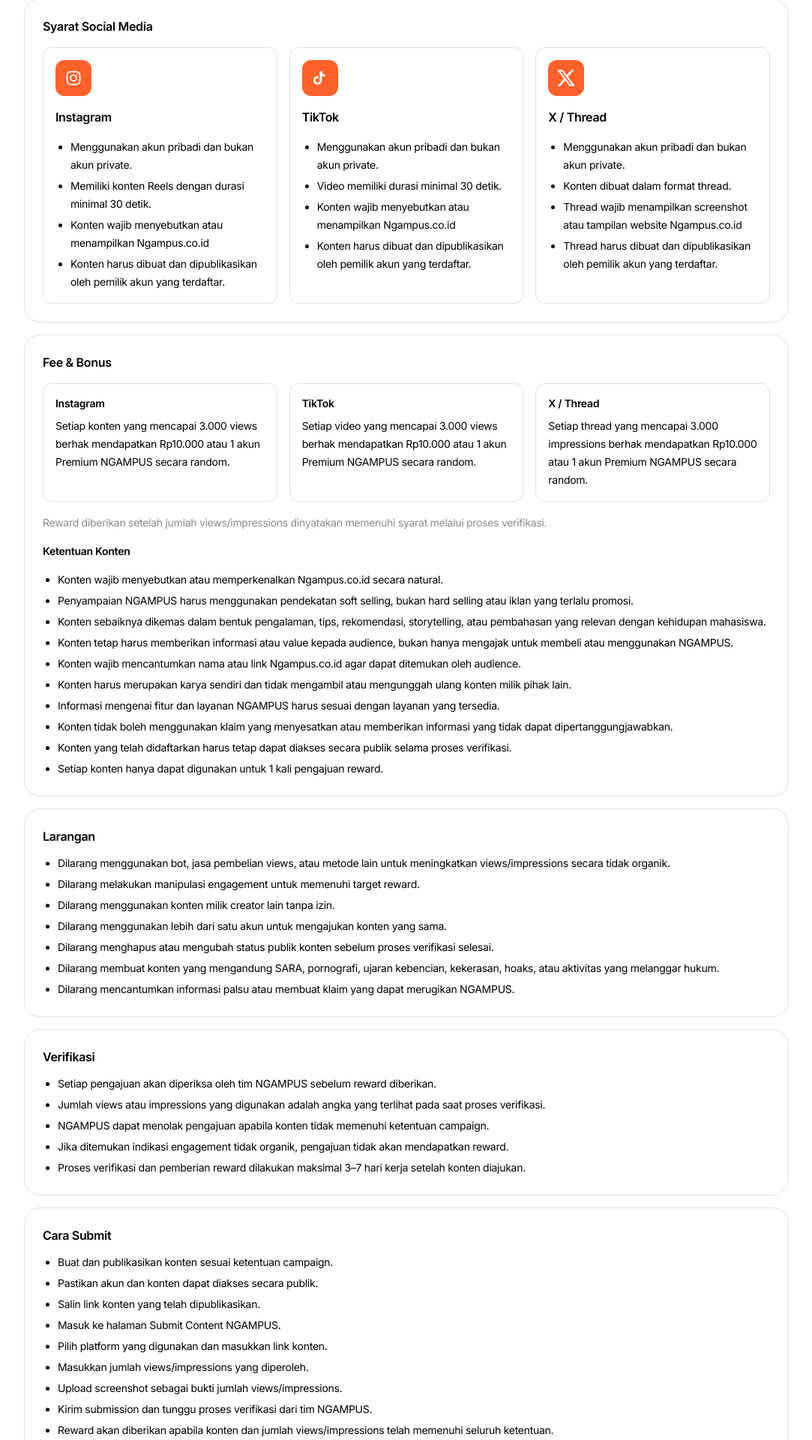
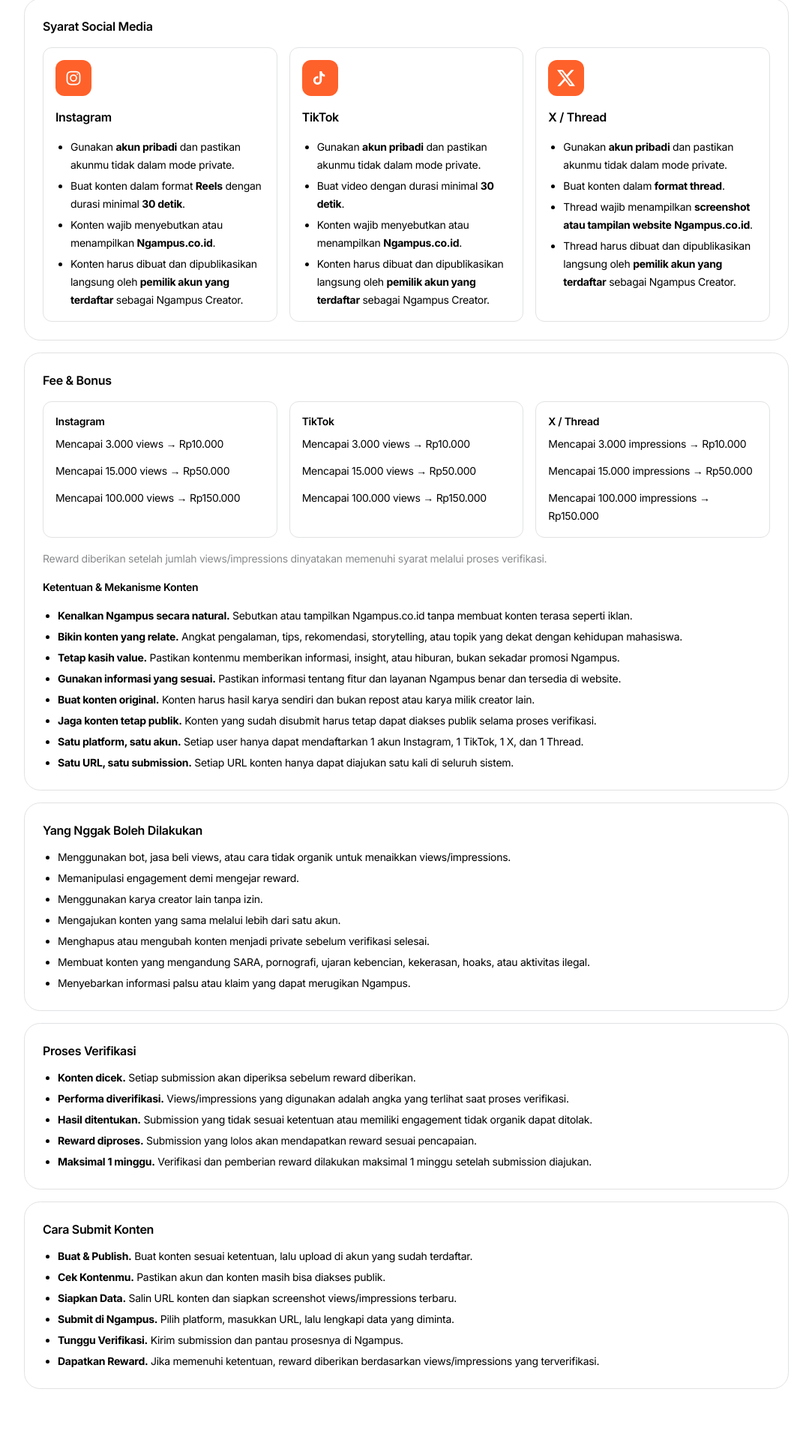
Before and after one commit to ngampus-web/ngampus-fe, a Next.js app: page /creator in a window 1280 px wide. Shown: the part 731-2651 px from the top of the page at 75% size, without its empty margins (98-1181 px from the left). Built offline with nearby package versions, Linux system fonts and the light colour scheme; no server answers.

Commit message:
feat: update creator guide and reward tiers

```diff
--- a/features/content/api.ts
+++ b/features/content/api.ts
@@ -1,3 +1,4 @@
+import { upgradeCreatorGuide } from "./creator-content"
 import type { Metadata } from "next"
 import { serverGet } from "@/lib/api/server"
 import { PAGE_DEFAULTS } from "./defaults"
@@ -17,7 +18,13 @@ export async function getPageContent<K extends ContentPage>(
   const draft = await readContentDraft()
   if (draft?.page === page) return draft.value as PageContent<K>
   try {
-    return (await serverGet<PageContent<K>>(`/content/pages/${page}`)).data
+    const content = (await serverGet<PageContent<K>>(`/content/pages/${page}`))
+      .data
+    return page === "creator"
+      ? (upgradeCreatorGuide(
+          content as PageContent<"creator">
+        ) as unknown as PageContent<K>)
+      : content
   } catch {
     return PAGE_DEFAULTS[page] as PageContent<K>
   }
--- /dev/null
+++ b/features/content/creator-content.ts
@@ -0,0 +1,28 @@
+import { createHash } from "node:crypto"
+import { creatorDefault } from "./defaults/creator"
+
+// Upgrade only exact copies of the old bundled guide; preserve custom CMS edits.
+const legacyFingerprints = {
+  platforms: "891e5ffb81da2ef9f2ab570219f4aa7e54183b494e4133ecdcbb429a279a67c5",
+  fees: "ef2a8656797f431394b1b32bd9e097336e90e68ae8b9493e7924dfd084dc3b2e",
+  contentRules:
+    "52dc54142a77953f403a842c236c0473803ca57ca24584b794847bda56fdb8d2",
+  sections: "d54b60edf97a17280ef9ee8d98778593d2f091e35953ed203a5abad785def78e",
+} as const
+
+export function upgradeCreatorGuide<T extends typeof creatorDefault>(
+  content: T
+): T {
+  const updated = { ...content }
+  for (const key of Object.keys(
+    legacyFingerprints
+  ) as (keyof typeof legacyFingerprints)[]) {
+    const fingerprint = createHash("sha256")
+      .update(JSON.stringify(content[key]) ?? "null")
+      .digest("hex")
+    if (fingerprint === legacyFingerprints[key]) {
+      Object.assign(updated, { [key]: creatorDefault[key] })
+    }
+  }
+  return updated
+}
--- a/features/content/defaults/creator.ts
+++ b/features/content/defaults/creator.ts
@@ -24,96 +24,91 @@ export const creatorDefault = {
       icon: "instagram",
       name: "Instagram",
       items: [
-        "Menggunakan akun pribadi dan bukan akun private.",
-        "Memiliki konten Reels dengan durasi minimal 30 detik.",
-        "Konten wajib menyebutkan atau menampilkan Ngampus.co.id",
-        "Konten harus dibuat dan dipublikasikan oleh pemilik akun yang terdaftar.",
+        "Gunakan akun pribadi dan pastikan akunmu tidak dalam mode private.",
+        "Buat konten dalam format Reels dengan durasi minimal 30 detik.",
+        "Konten wajib menyebutkan atau menampilkan Ngampus.co.id.",
+        "Konten harus dibuat dan dipublikasikan langsung oleh pemilik akun yang terdaftar sebagai Ngampus Creator.",
       ],
     },
     {
       icon: "tiktok",
       name: "TikTok",
       items: [
-        "Menggunakan akun pribadi dan bukan akun private.",
-        "Video memiliki durasi minimal 30 detik.",
-        "Konten wajib menyebutkan atau menampilkan Ngampus.co.id",
-        "Konten harus dibuat dan dipublikasikan oleh pemilik akun yang terdaftar.",
+        "Gunakan akun pribadi dan pastikan akunmu tidak dalam mode private.",
+        "Buat video dengan durasi minimal 30 detik.",
+        "Konten wajib menyebutkan atau menampilkan Ngampus.co.id.",
+        "Konten harus dibuat dan dipublikasikan langsung oleh pemilik akun yang terdaftar sebagai Ngampus Creator.",
       ],
     },
     {
       icon: "x",
       name: "X / Thread",
       items: [
-        "Menggunakan akun pribadi dan bukan akun private.",
-        "Konten dibuat dalam format thread.",
-        "Thread wajib menampilkan screenshot atau tampilan website Ngampus.co.id",
-        "Thread harus dibuat dan dipublikasikan oleh pemilik akun yang terdaftar.",
+        "Gunakan akun pribadi dan pastikan akunmu tidak dalam mode private.",
+        "Buat konten dalam format thread.",
+        "Thread wajib menampilkan screenshot atau tampilan website Ngampus.co.id.",
+        "Thread harus dibuat dan dipublikasikan langsung oleh pemilik akun yang terdaftar sebagai Ngampus Creator.",
       ],
     },
   ],
   fees: [
     {
       name: "Instagram",
-      text: "Setiap konten yang mencapai 3.000 views berhak mendapatkan Rp10.000 atau 1 akun Premium NGAMPUS secara random.",
+      text: "Mencapai 3.000 views → Rp10.000\nMencapai 15.000 views → Rp50.000\nMencapai 100.000 views → Rp150.000",
     },
     {
       name: "TikTok",
-      text: "Setiap video yang mencapai 3.000 views berhak mendapatkan Rp10.000 atau 1 akun Premium NGAMPUS secara random.",
+      text: "Mencapai 3.000 views → Rp10.000\nMencapai 15.000 views → Rp50.000\nMencapai 100.000 views → Rp150.000",
     },
     {
       name: "X / Thread",
-      text: "Setiap thread yang mencapai 3.000 impressions berhak mendapatkan Rp10.000 atau 1 akun Premium NGAMPUS secara random.",
+      text: "Mencapai 3.000 impressions → Rp10.000\nMencapai 15.000 impressions → Rp50.000\nMencapai 100.000 impressions → Rp150.000",
     },
   ],
   feeNote:
     "Reward diberikan setelah jumlah views/impressions dinyatakan memenuhi syarat melalui proses verifikasi.",
   contentRules: [
-    "Konten wajib menyebutkan atau memperkenalkan Ngampus.co.id secara natural.",
-    "Penyampaian NGAMPUS harus menggunakan pendekatan soft selling, bukan hard selling atau iklan yang terlalu promosi.",
-    "Konten sebaiknya dikemas dalam bentuk pengalaman, tips, rekomendasi, storytelling, atau pembahasan yang relevan dengan kehidupan mahasiswa.",
-    "Konten tetap harus memberikan informasi atau value kepada audience, bukan hanya mengajak untuk membeli atau menggunakan NGAMPUS.",
-    "Konten wajib mencantumkan nama atau link Ngampus.co.id agar dapat ditemukan oleh audience.",
-    "Konten harus merupakan karya sendiri dan tidak mengambil atau mengunggah ulang konten milik pihak lain.",
-    "Informasi mengenai fitur dan layanan NGAMPUS harus sesuai dengan layanan yang tersedia.",
-    "Konten tidak boleh menggunakan klaim yang menyesatkan atau memberikan informasi yang tidak dapat dipertanggungjawabkan.",
-    "Konten yang telah didaftarkan harus tetap dapat diakses secara publik selama proses verifikasi.",
-    "Setiap konten hanya dapat digunakan untuk 1 kali pengajuan reward.",
+    "Kenalkan Ngampus secara natural. Sebutkan atau tampilkan Ngampus.co.id tanpa membuat konten terasa seperti iklan.",
+    "Bikin konten yang relate. Angkat pengalaman, tips, rekomendasi, storytelling, atau topik yang dekat dengan kehidupan mahasiswa.",
+    "Tetap kasih value. Pastikan kontenmu memberikan informasi, insight, atau hiburan, bukan sekadar promosi Ngampus.",
+    "Gunakan informasi yang sesuai. Pastikan informasi tentang fitur dan layanan Ngampus benar dan tersedia di website.",
+    "Buat konten original. Konten harus hasil karya sendiri dan bukan repost atau karya milik creator lain.",
+    "Jaga konten tetap publik. Konten yang sudah disubmit harus tetap dapat diakses publik selama proses verifikasi.",
+    "Satu platform, satu akun. Setiap user hanya dapat mendaftarkan 1 akun Instagram, 1 TikTok, 1 X, dan 1 Thread.",
+    "Satu URL, satu submission. Setiap URL konten hanya dapat diajukan satu kali di seluruh sistem.",
   ],
   sections: [
     {
-      title: "Larangan",
+      title: "Yang Nggak Boleh Dilakukan",
       items: [
-        "Dilarang menggunakan bot, jasa pembelian views, atau metode lain untuk meningkatkan views/impressions secara tidak organik.",
-        "Dilarang melakukan manipulasi engagement untuk memenuhi target reward.",
-        "Dilarang menggunakan konten milik creator lain tanpa izin.",
-        "Dilarang menggunakan lebih dari satu akun untuk mengajukan konten yang sama.",
-        "Dilarang menghapus atau mengubah status publik konten sebelum proses verifikasi selesai.",
-        "Dilarang membuat konten yang mengandung SARA, pornografi, ujaran kebencian, kekerasan, hoaks, atau aktivitas yang melanggar hukum.",
-        "Dilarang mencantumkan informasi palsu atau membuat klaim yang dapat merugikan NGAMPUS.",
+        "Menggunakan bot, jasa beli views, atau cara tidak organik untuk menaikkan views/impressions.",
+        "Memanipulasi engagement demi mengejar reward.",
+        "Menggunakan karya creator lain tanpa izin.",
+        "Mengajukan konten yang sama melalui lebih dari satu akun.",
+        "Menghapus atau mengubah konten menjadi private sebelum verifikasi selesai.",
+        "Membuat konten yang mengandung SARA, pornografi, ujaran kebencian, kekerasan, hoaks, atau aktivitas ilegal.",
+        "Menyebarkan informasi palsu atau klaim yang dapat merugikan Ngampus.",
       ],
     },
     {
-      title: "Verifikasi",
+      title: "Proses Verifikasi",
       items: [
-        "Setiap pengajuan akan diperiksa oleh tim NGAMPUS sebelum reward diberikan.",
-        "Jumlah views atau impressions yang digunakan adalah angka yang terlihat pada saat proses verifikasi.",
-        "NGAMPUS dapat menolak pengajuan apabila konten tidak memenuhi ketentuan campaign.",
-        "Jika ditemukan indikasi engagement tidak organik, pengajuan tidak akan mendapatkan reward.",
-        "Proses verifikasi dan pemberian reward dilakukan maksimal 3–7 hari kerja setelah konten diajukan.",
+        "Konten dicek. Setiap submission akan diperiksa sebelum reward diberikan.",
+        "Performa diverifikasi. Views/impressions yang digunakan adalah angka yang terlihat saat proses verifikasi.",
+        "Hasil ditentukan. Submission yang tidak sesuai ketentuan atau memiliki engagement tidak organik dapat ditolak.",
+        "Reward diproses. Submission yang lolos akan mendapatkan reward sesuai pencapaian.",
+        "Maksimal 1 minggu. Verifikasi dan pemberian reward dilakukan maksimal 1 minggu setelah submission diajukan.",
       ],
     },
     {
-      title: "Cara Submit",
+      title: "Cara Submit Konten",
       items: [
-        "Buat dan publikasikan konten sesuai ketentuan campaign.",
-        "Pastikan akun dan konten dapat diakses secara publik.",
-        "Salin link konten yang telah dipublikasikan.",
-        "Masuk ke halaman Submit Content NGAMPUS.",
-        "Pilih platform yang digunakan dan masukkan link konten.",
-        "Masukkan jumlah views/impressions yang diperoleh.",
-        "Upload screenshot sebagai bukti jumlah views/impressions.",
-        "Kirim submission dan tunggu proses verifikasi dari tim NGAMPUS.",
-        "Reward akan diberikan apabila konten dan jumlah views/impressions telah memenuhi seluruh ketentuan.",
+        "Buat & Publish. Buat konten sesuai ketentuan, lalu upload di akun yang sudah terdaftar.",
+        "Cek Kontenmu. Pastikan akun dan konten masih bisa diakses publik.",
+        "Siapkan Data. Salin URL konten dan siapkan screenshot views/impressions terbaru.",
+        "Submit di Ngampus. Pilih platform, masukkan URL, lalu lengkapi data yang diminta.",
+        "Tunggu Verifikasi. Kirim submission dan pantau prosesnya di Ngampus.",
+        "Dapatkan Reward. Jika memenuhi ketentuan, reward diberikan berdasarkan views/impressions yang terverifikasi.",
       ],
     },
   ],
--- a/features/creator/components/creator-landing.tsx
+++ b/features/creator/components/creator-landing.tsx
@@ -6,6 +6,28 @@ import { CreatorHeader } from "@/features/creator/components/creator-header"
 import { PAGE_DEFAULTS } from "@/features/content/defaults"
 import type { PageContent } from "@/features/content/api"
 import type { CreatorExample } from "@/lib/api/endpoints/content"
+
+function GuideItem({ text, lead = false }: { text: string; lead?: boolean }) {
+  if (lead) {
+    const end = text.indexOf(". ")
+    if (end >= 0)
+      return (
+        <>
+          <strong>{text.slice(0, end + 1)}</strong>
+          {text.slice(end + 1)}
+        </>
+      )
+  }
+  return (
+    <>
+      {text
+        .split(
+          /(akun pribadi|Reels|30 detik|Ngampus\.co\.id|pemilik akun yang terdaftar|screenshot atau tampilan website|format thread)/g
+        )
+        .map((part, i) => (i % 2 ? <strong key={i}>{part}</strong> : part))}
+    </>
+  )
+}
 
 function PlatformIcon({ icon }: { icon: string }) {
   if (icon === "instagram") {
@@ -127,7 +149,9 @@ export function CreatorLanding({
                 </h3>
                 <ul className="list-disc space-y-1 pl-5 text-sm leading-6 tracking-[-0.02em]">
                   {platform.items.map((item) => (
-                    <li key={item}>{item}</li>
+                    <li key={item}>
+                      <GuideItem text={item} />
+                    </li>
                   ))}
                 </ul>
               </div>
@@ -148,9 +172,11 @@ export function CreatorLanding({
                 <h3 className="text-sm font-semibold tracking-[-0.02em]">
                   {fee.name}
                 </h3>
-                <p className="text-sm leading-6 tracking-[-0.02em]">
-                  {fee.text}
-                </p>
+                <ul className="space-y-3 text-sm leading-6 tracking-[-0.02em]">
+                  {fee.text.split("\n").map((tier) => (
+                    <li key={tier}>{tier}</li>
+                  ))}
+                </ul>
               </div>
             ))}
           </div>
@@ -158,11 +184,13 @@ export function CreatorLanding({
             {campaignFeeNote}
           </p>
           <h3 className="text-sm font-semibold tracking-[-0.02em]">
-            Ketentuan Konten
+            Ketentuan & Mekanisme Konten
           </h3>
           <ul className="list-disc space-y-1 pl-5 text-sm leading-6 tracking-[-0.02em]">
             {campaignContentRules.map((item) => (
-              <li key={item}>{item}</li>
+              <li key={item}>
+                <GuideItem text={item} lead />
+              </li>
             ))}
           </ul>
         </section>
@@ -179,7 +207,9 @@ export function CreatorLanding({
             </h2>
             <ul className="list-disc space-y-1 pl-5 text-sm leading-6 tracking-[-0.02em]">
               {section.items.map((item) => (
-                <li key={item}>{item}</li>
+                <li key={item}>
+                  <GuideItem text={item} lead />
+                </li>
               ))}
             </ul>
           </section>
--- a/features/creator/data/campaign.ts
+++ b/features/creator/data/campaign.ts
@@ -1,120 +1,8 @@
-export const creatorJoinSteps = [
-  {
-    title: "Daftar & Pahami Ketentuannya",
-    body: "Isi data pendaftaran dengan lengkap, lalu baca ketentuan dan panduan Ngampus Creator sebelum mulai",
-  },
-  {
-    title: "Buat & Submit Kontenmu",
-    body: "Buat konten sesuai ketentuan, upload di media sosialmu, lalu submit link konten melalui website Ngampus",
-  },
-  {
-    title: "Tunggu Verifikasi & Dapatkan Reward",
-    body: "Kontenmu akan kami verifikasi. Kalau dinyatakan valid, reward akan masuk ke saldo akunmu dan bisa langsung kamu withdraw",
-  },
-]
+import { creatorDefault } from "../../content/defaults/creator"
 
-export const campaignPlatforms = [
-  {
-    icon: "instagram" as const,
-    name: "Instagram",
-    items: [
-      "Menggunakan akun pribadi dan bukan akun private.",
-      "Memiliki konten Reels dengan durasi minimal 30 detik.",
-      "Konten wajib menyebutkan atau menampilkan Ngampus.co.id",
-      "Konten harus dibuat dan dipublikasikan oleh pemilik akun yang terdaftar.",
-    ],
-  },
-  {
-    icon: "tiktok" as const,
-    name: "TikTok",
-    items: [
-      "Menggunakan akun pribadi dan bukan akun private.",
-      "Video memiliki durasi minimal 30 detik.",
-      "Konten wajib menyebutkan atau menampilkan Ngampus.co.id",
-      "Konten harus dibuat dan dipublikasikan oleh pemilik akun yang terdaftar.",
-    ],
-  },
-  {
-    icon: "x" as const,
-    name: "X / Thread",
-    items: [
-      "Menggunakan akun pribadi dan bukan akun private.",
-      "Konten dibuat dalam format thread.",
-      "Thread wajib menampilkan screenshot atau tampilan website Ngampus.co.id",
-      "Thread harus dibuat dan dipublikasikan oleh pemilik akun yang terdaftar.",
-    ],
-  },
-]
-
-export const campaignFees = [
-  {
-    name: "Instagram",
-    text: "Setiap konten yang mencapai 3.000 views berhak mendapatkan Rp10.000 atau 1 akun Premium NGAMPUS secara random.",
-  },
-  {
-    name: "TikTok",
-    text: "Setiap video yang mencapai 3.000 views berhak mendapatkan Rp10.000 atau 1 akun Premium NGAMPUS secara random.",
-  },
-  {
-    name: "X / Thread",
-    text: "Setiap thread yang mencapai 3.000 impressions berhak mendapatkan Rp10.000 atau 1 akun Premium NGAMPUS secara random.",
-  },
-]
-
-export const campaignFeeNote =
-  "Reward diberikan setelah jumlah views/impressions dinyatakan memenuhi syarat melalui proses verifikasi."
-
-export const campaignContentRules = [
-  "Konten wajib menyebutkan atau memperkenalkan Ngampus.co.id secara natural.",
-  "Penyampaian NGAMPUS harus menggunakan pendekatan soft selling, bukan hard selling atau iklan yang terlalu promosi.",
-  "Konten sebaiknya dikemas dalam bentuk pengalaman, tips, rekomendasi, storytelling, atau pembahasan yang relevan dengan kehidupan mahasiswa.",
-  "Konten tetap harus memberikan informasi atau value kepada audience, bukan hanya mengajak untuk membeli atau menggunakan NGAMPUS.",
-  "Konten wajib mencantumkan nama atau link Ngampus.co.id agar dapat ditemukan oleh audience.",
-  "Konten harus merupakan karya sendiri dan tidak mengambil atau mengunggah ulang konten milik pihak lain.",
-  "Informasi mengenai fitur dan layanan NGAMPUS harus sesuai dengan layanan yang tersedia.",
-  "Konten tidak boleh menggunakan klaim yang menyesatkan atau memberikan informasi yang tidak dapat dipertanggungjawabkan.",
-  "Konten yang telah didaftarkan harus tetap dapat diakses secara publik selama proses verifikasi.",
-  "Setiap konten hanya dapat digunakan untuk 1 kali pengajuan reward.",
-]
-
-export const campaignSections: {
-  title: string
-  items: string[]
-}[] = [
-  {
-    title: "Larangan",
-    items: [
-      "Dilarang menggunakan bot, jasa pembelian views, atau metode lain untuk meningkatkan views/impressions secara tidak organik.",
-      "Dilarang melakukan manipulasi engagement untuk memenuhi target reward.",
-      "Dilarang menggunakan konten milik creator lain tanpa izin.",
-      "Dilarang menggunakan lebih dari satu akun untuk mengajukan konten yang sama.",
-      "Dilarang menghapus atau mengubah status publik konten sebelum proses verifikasi selesai.",
-      "Dilarang membuat konten yang mengandung SARA, pornografi, ujaran kebencian, kekerasan, hoaks, atau aktivitas yang melanggar hukum.",
-      "Dilarang mencantumkan informasi palsu atau membuat klaim yang dapat merugikan NGAMPUS.",
-    ],
-  },
-  {
-    title: "Verifikasi",
-    items: [
-      "Setiap pengajuan akan diperiksa oleh tim NGAMPUS sebelum reward diberikan.",
-      "Jumlah views atau impressions yang digunakan adalah angka yang terlihat pada saat proses verifikasi.",
-      "NGAMPUS dapat menolak pengajuan apabila konten tidak memenuhi ketentuan campaign.",
-      "Jika ditemukan indikasi engagement tidak organik, pengajuan tidak akan mendapatkan reward.",
-      "Proses verifikasi dan pemberian reward dilakukan maksimal 3–7 hari kerja setelah konten diajukan.",
-    ],
-  },
-  {
-    title: "Cara Submit",
-    items: [
-      "Buat dan publikasikan konten sesuai ketentuan campaign.",
-      "Pastikan akun dan konten dapat diakses secara publik.",
-      "Salin link konten yang telah dipublikasikan.",
-      "Masuk ke halaman Submit Content NGAMPUS.",
-      "Pilih platform yang digunakan dan masukkan link konten.",
-      "Masukkan jumlah views/impressions yang diperoleh.",
-      "Upload screenshot sebagai bukti jumlah views/impressions.",
-      "Kirim submission dan tunggu proses verifikasi dari tim NGAMPUS.",
-      "Reward akan diberikan apabila konten dan jumlah views/impressions telah memenuhi seluruh ketentuan.",
-    ],
-  },
-]
+export const creatorJoinSteps = creatorDefault.joinSteps
+export const campaignPlatforms = creatorDefault.platforms
+export const campaignFees = creatorDefault.fees
+export const campaignFeeNote = creatorDefault.feeNote
+export const campaignContentRules = creatorDefault.contentRules
+export const campaignSections = creatorDefault.sections
--- a/scripts/verify-features.mjs
+++ b/scripts/verify-features.mjs
@@ -1,4 +1,5 @@
 import assert from "node:assert/strict"
+import * as crypto from "node:crypto"
 import { readFileSync } from "node:fs"
 import path from "node:path"
 import { fileURLToPath } from "node:url"
@@ -31,6 +32,7 @@ function load(relative) {
     },
   }).outputText
   const require = (specifier) => {
+    if (specifier === "node:crypto") return crypto
     assert.ok(
       specifier.startsWith("."),
       "Pure feature services should use local modules"
@@ -1041,3 +1043,48 @@ assert.equal(preventedArrow, true)
 console.log(
   "PASS: popup swipe and keyboard handlers navigate slides without accidental link activation."
 )
+
+// New guide upgrades only untouched legacy CMS fields, preserving admin changes.
+const { creatorDefault } = load("features/content/defaults/creator.ts")
+const { upgradeCreatorGuide } = load("features/content/creator-content.ts")
+const legacyCreator = {
+  ...creatorDefault,
+  fees: [
+    {
+      name: "Instagram",
+      text: "Setiap konten yang mencapai 3.000 views berhak mendapatkan Rp10.000 atau 1 akun Premium NGAMPUS secara random.",
+    },
+    {
+      name: "TikTok",
+      text: "Setiap video yang mencapai 3.000 views berhak mendapatkan Rp10.000 atau 1 akun Premium NGAMPUS secara random.",
+    },
+    {
+      name: "X / Thread",
+      text: "Setiap thread yang mencapai 3.000 impressions berhak mendapatkan Rp10.000 atau 1 akun Premium NGAMPUS secara random.",
+    },
+  ],
+}
+assert.deepEqual(upgradeCreatorGuide(legacyCreator).fees, creatorDefault.fees)
+assert.equal(legacyCreator.fees[0].text.includes("random"), true)
+const customCreator = {
+  ...creatorDefault,
+  fees: [{ name: "Custom", text: "Custom reward" }],
+}
+assert.deepEqual(upgradeCreatorGuide(customCreator).fees, customCreator.fees)
+for (const fee of creatorDefault.fees) {
+  for (const text of [
+    "3.000",
+    "Rp10.000",
+    "15.000",
+    "Rp50.000",
+    "100.000",
+    "Rp150.000",
+  ])
+    assert.ok(fee.text.includes(text))
+}
+assert.equal(creatorDefault.contentRules.length, 8)
+assert.deepEqual(
+  Array.from(creatorDefault.sections, (section) => section.items.length),
+  [7, 5, 6]
+)
+console.log("Creator guide tiers and legacy content upgrade: OK")
```
